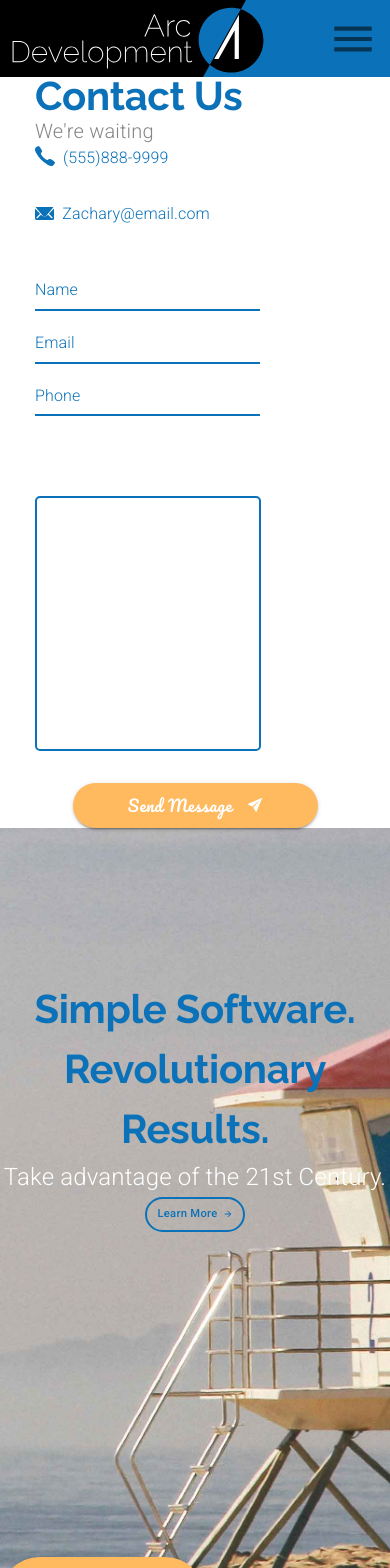
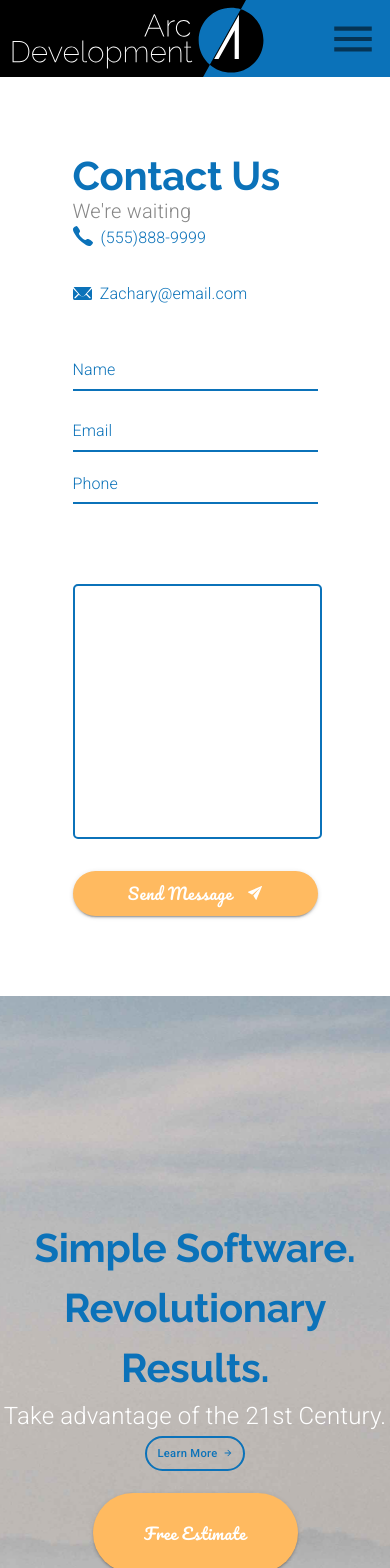
Before and after one commit to jeromeski/aceevolution, a React (Create React App) app: page /contact in a window 390 px wide. Shown: the top 1568 px of the page. Built offline with nearby package versions, Linux system fonts and the light colour scheme.

Commit message:
Using TextFields - Responsive Design

```diff
--- a/src/components/Contact.js
+++ b/src/components/Contact.js
@@ -9,6 +9,7 @@
   Button
 } from '@material-ui/core';
 import background from '../assets/background.jpg';
+import mobileBackground from '../assets/mobileBackground.jpg';
 import phoneIcon from '../assets/phone.svg';
 import emailIcon from '../assets/email.svg';
 import airplane from '../assets/send.svg';
@@ -20,7 +21,11 @@
     backgroundPosition: 'center',
     backgroundSize: ' cover',
     backgroundRepeat: 'no-repeat',
-    height: '60em'
+    height: '60em',
+    paddingBottom: '10em',
+    [theme.breakpoints.down('md')]: {
+      backgroundImage: `url(${mobileBackground})`
+    }
   },
   estimateButton: {
     ...theme.typography.estimate,
@@ -33,7 +38,7 @@
     '&:hover': {
       backgroundColor: theme.palette.secondary.light
     },
-    [theme.breakpoints.down('sm')]: {
+    [theme.breakpoints.down('md')]: {
       marginRight: 0,
       marginLeft: 0
     }
@@ -44,7 +49,7 @@
     height: 35,
     padding: 5,
     width: 100,
-    [theme.breakpoints.down('sm')]: {
+    [theme.breakpoints.down('md')]: {
       marginBottom: '2em'
     }
   },
@@ -69,7 +74,7 @@
 const Contact = props => {
   const classes = useStyles();
   const theme = useTheme();
-  const matchesSM = useMediaQuery(theme.breakpoints.down('sm'));
+  const matchesMD = useMediaQuery(theme.breakpoints.down('md'));
 
   const [name, setName] = useState('');
   const [email, setEmail] = useState('');
@@ -78,7 +83,15 @@
 
   return (
     <Grid container direction='row'>
-      <Grid item container direction='column' lg={3} alignItems='center' justify='center'>
+      <Grid
+        item
+        container
+        direction='column'
+        lg={4}
+        xl={3}
+        style={{marginBottom: matchesMD ? '5em' : 0, marginTop: matchesMD ? '5em' : 0}}
+        alignItems='center'
+        justify='center'>
         <Grid item>
           <Grid container direction='column'>
             <Grid item>
@@ -86,14 +99,9 @@
                 {' '}
                 Contact Us
               </Typography>
-              <Typography
-                variant='body1'
-               >
-                {' '}
-                We're waiting
-              </Typography>
+              <Typography variant='body1'> We're waiting</Typography>
             </Grid>
-            <Grid item container style={{marginBottom: '2em'}}>
+            <Grid item container style={{ marginBottom: '2em' }}>
               <Grid item>
                 <img
                   src={phoneIcon}
@@ -112,7 +120,7 @@
                 </Typography>
               </Grid>
             </Grid>
-            <Grid item container style={{marginBottom: '2em'}}>
+            <Grid item container style={{ marginBottom: '2em' }}>
               <Grid item>
                 <img
                   src={emailIcon}
@@ -131,9 +139,14 @@
                 </Typography>
               </Grid>
             </Grid>
-            <Grid item container style={{ maxWidth: '20em' }}>
-              <Grid item>
+            <Grid
+              item
+              container
+              direction='column'
+              style={{ maxWidth: '20em' }}>
+              <Grid item style={{marginBottom: '0.5em'}}>
                 <TextField
+                  fullWidth
                   label='Name'
                   id='name'
                   value={name}
@@ -142,6 +155,7 @@
               </Grid>
               <Grid item>
                 <TextField
+                  fullWidth
                   label='Email'
                   id='email'
                   value={email}
@@ -150,6 +164,7 @@
               </Grid>
               <Grid>
                 <TextField
+                  fullWidth
                   label='Phone'
                   id='phone'
                   value={phone}
@@ -159,6 +174,7 @@
             </Grid>
             <Grid item style={{ maxWidth: '20em' }}>
               <TextField
+                fullWidth
                 InputProps={{ disableUnderline: true }}
                 className={classes.message}
                 value={message}
@@ -168,7 +184,7 @@
                 onChange={evt => setMessage(evt.target.value)}
               />
             </Grid>
-            <Grid item container justify='center' style={{marginTop: '2em'}}>
+            <Grid item container justify='center' style={{ marginTop: '2em' }}>
               <Button variant='contained' className={classes.sendButton}>
                 Send Message
                 <img
@@ -185,25 +201,31 @@
       <Grid
         item
         container
+        direction={matchesMD ? 'column' : 'row'}
         className={classes.background}
         alignItems='center'
-        lg={9}>
+        justify={matchesMD ? 'center' : undefined }
+        lg={8}
+        xl={9}>
         <Grid
           item
           style={{
-            marginLeft: matchesSM ? 0 : '3em',
-            textAlign: matchesSM ? 'center' : 'inherit'
+            marginLeft: matchesMD ? 0 : '3em',
+            textAlign: matchesMD ? 'center' : 'inherit'
           }}>
           <Grid container direction='column'>
-            <Typography variant='h2'>
+            <Typography variant='h2' align={matchesMD ? 'center' : undefined}>
               Simple Software.
               <br />
               Revolutionary Results.
             </Typography>
-            <Typography variant='subtitle2' style={{ fontSize: '1.5rem' }}>
+            <Typography
+              align={matchesMD ? 'center' : undefined}
+              variant='subtitle2'
+              style={{ fontSize: '1.5rem' }}>
               Take advantage of the 21st Century.
             </Typography>
-            <Grid item>
+            <Grid container justify={matchesMD ? 'center' : undefined} item>
               <Button
                 onClick={() => props.setValue(2)}
                 component={Link}
```
